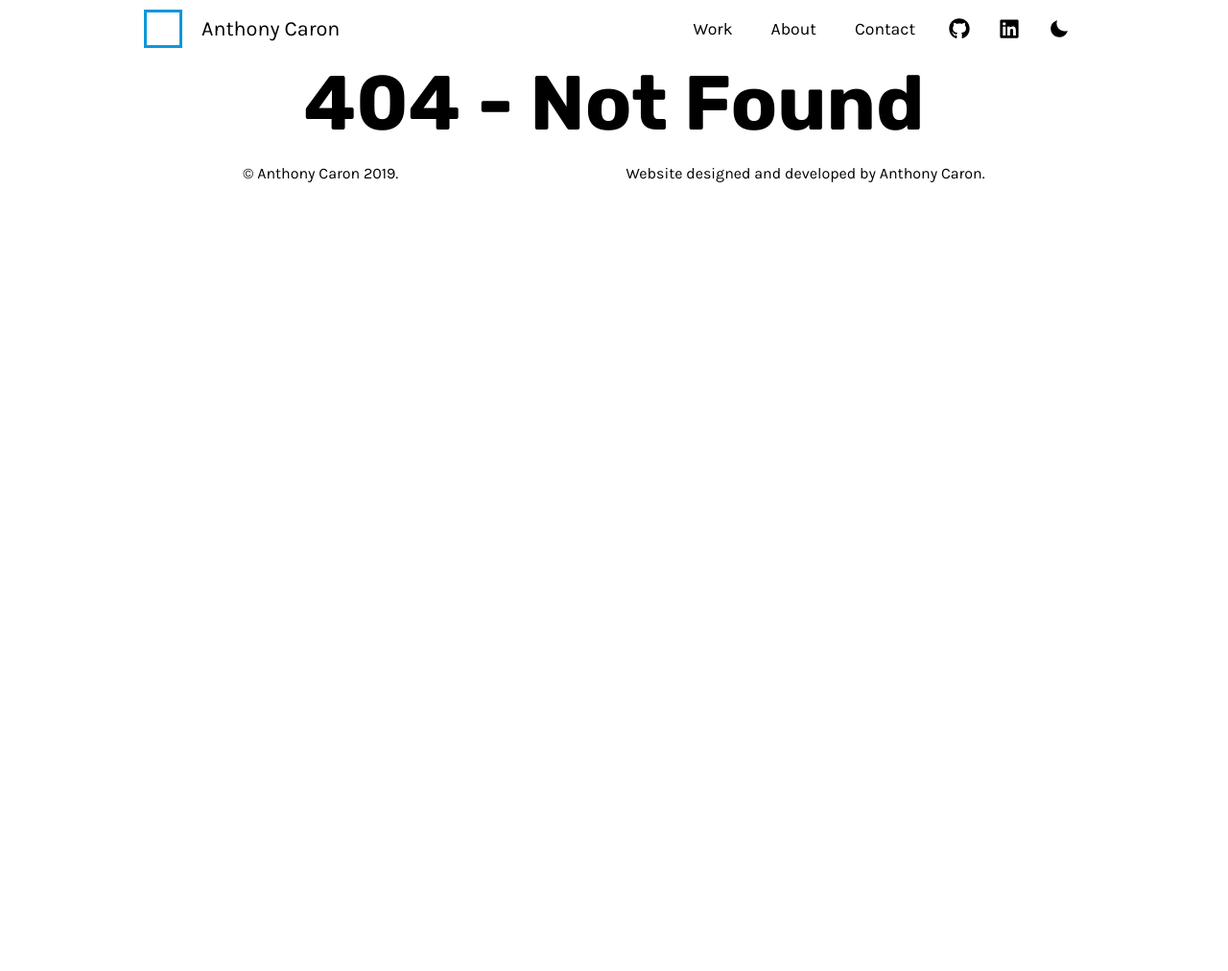
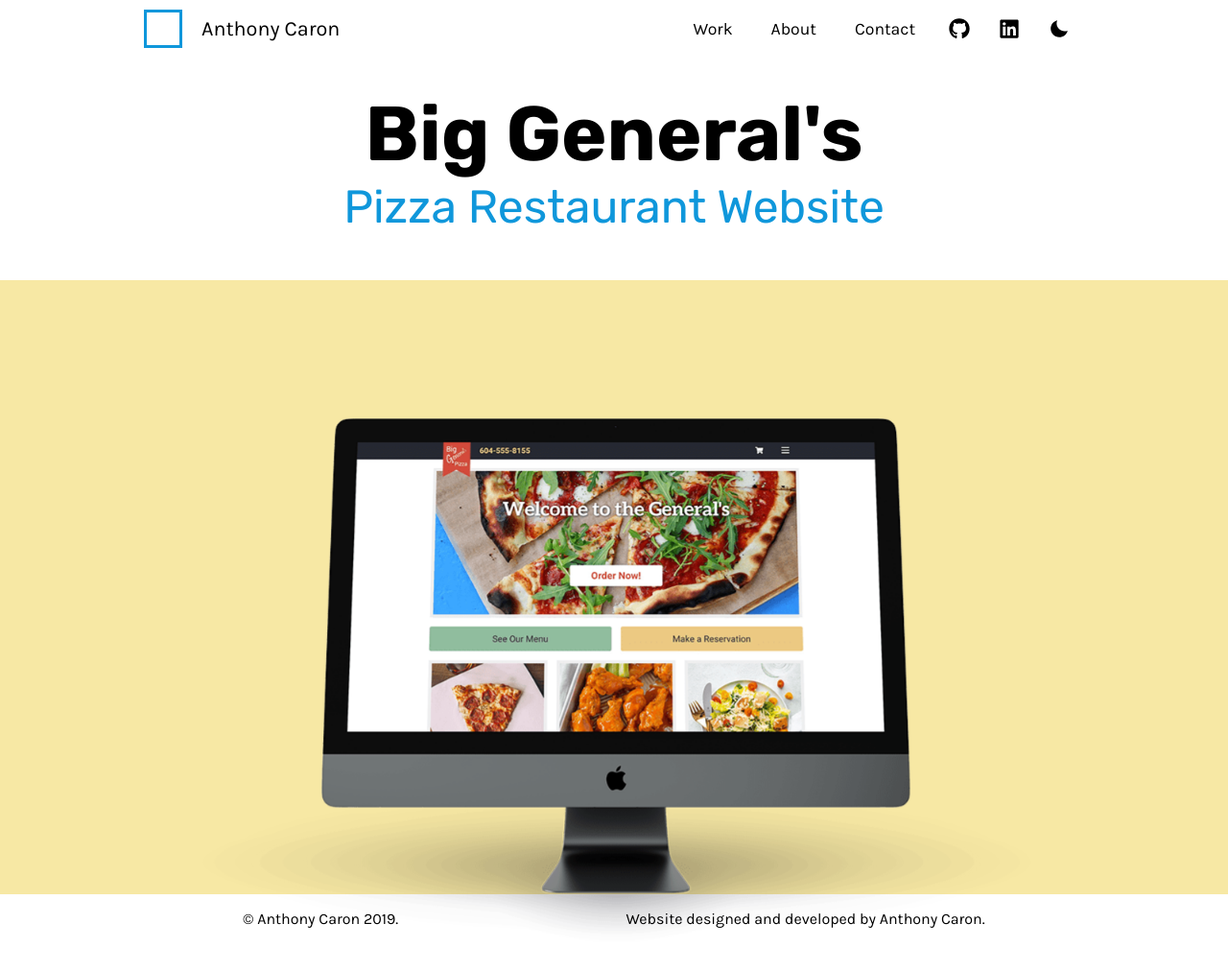
Before and after one commit to antcar112/portfolio-v1, a Gatsby site: page /big-generals in a window 1280 px wide. Before the commit this address had no page. Shown: the whole page at 96% size. Before the commit the page ends 800 px from the top, so only its background shows below. Built offline with nearby package versions, Linux system fonts and the light colour scheme; Gatsby itself is replaced by a stand-in of ours.

Commit message:
added project pages

```diff
--- a/package.json
+++ b/package.json
@@ -17,6 +17,7 @@
 		"react-dom": "^16.12.0",
 		"react-helmet": "^5.2.1",
 		"react-icons": "^3.8.0",
+		"react-reveal": "^1.2.2",
 		"styled-components": "^4.4.1"
 	},
 	"devDependencies": {},
--- a/src/components/Nav/DrawerList.js
+++ b/src/components/Nav/DrawerList.js
@@ -1,6 +1,5 @@
 import React from 'react';
 import styled from 'styled-components';
-import { Link } from 'gatsby';
 import AniLink from 'gatsby-plugin-transition-link/AniLink';
 
 import {
--- /dev/null
+++ b/src/components/Project/ProjectHeader.js
@@ -0,0 +1,41 @@
+import React from 'react';
+import styled from 'styled-components';
+import Fade from 'react-reveal/Fade';
+
+const StyledHeader = styled.section`
+	width: 100%;
+	padding-top: 2em;
+	& h2 {
+		color: ${({ theme }) => theme.color.primary};
+		font-weight: 400;
+		text-align: center;
+		margin-bottom: 1em;
+	}
+`;
+const ColorSection = styled.div`
+	width: 100%;
+	height: 80vh;
+	background: ${({ background }) => background};
+	display: grid;
+	place-items: center center;
+
+	& img {
+		height: 80%;
+	}
+`;
+
+const ProjectHeader = ({ background, title, subtitle, image }) => {
+	return (
+		<StyledHeader>
+			<h1>{title}</h1>
+			<h2>{subtitle}</h2>
+			<ColorSection background={background}>
+				<Fade bottom>
+					<img src={image} alt={title} />
+				</Fade>
+			</ColorSection>
+		</StyledHeader>
+	);
+};
+
+export default ProjectHeader;
--- /dev/null
+++ b/src/pages/big-generals.js
@@ -0,0 +1,29 @@
+import React from 'react';
+import styled from 'styled-components';
+
+import projects from '../content/projects.js';
+import Layout from '../components/layout';
+import ProjectHeader from '../components/Project/ProjectHeader';
+
+const bigGenerals = projects[2];
+const { title, subtitle, background, description, image } = bigGenerals;
+
+const ProjectContainer = styled.div`
+	background: ${({ theme }) => theme.color.bg};
+	transition: ${({ theme }) => theme.hoverTransition};
+`;
+
+const BigGenerals = () => (
+	<Layout>
+		<ProjectContainer>
+			<ProjectHeader
+				background={background}
+				title={title}
+				subtitle={subtitle}
+				image={image}
+			/>
+		</ProjectContainer>
+	</Layout>
+);
+
+export default BigGenerals;
```
Also changed, not shown: src/components/Project/ProjectInfo.js (added, +30 -0 lines), src/components/Work/Project.js (+6 -3 lines), src/pages/cody-cameron.js (added, +29 -0 lines), src/pages/timeego.js (added, +37 -0 lines), src/images/videos/timeego.webp (added), 1 other file.
